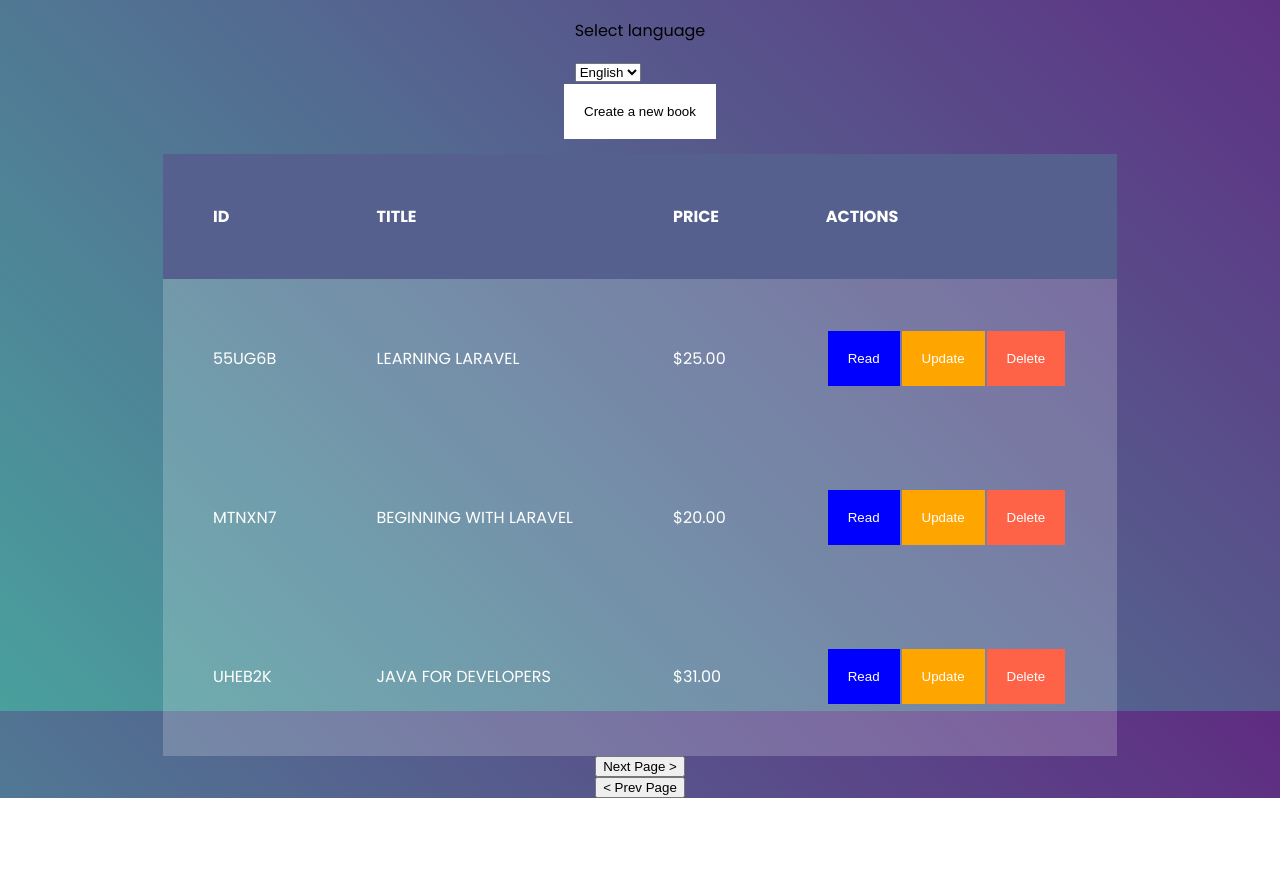
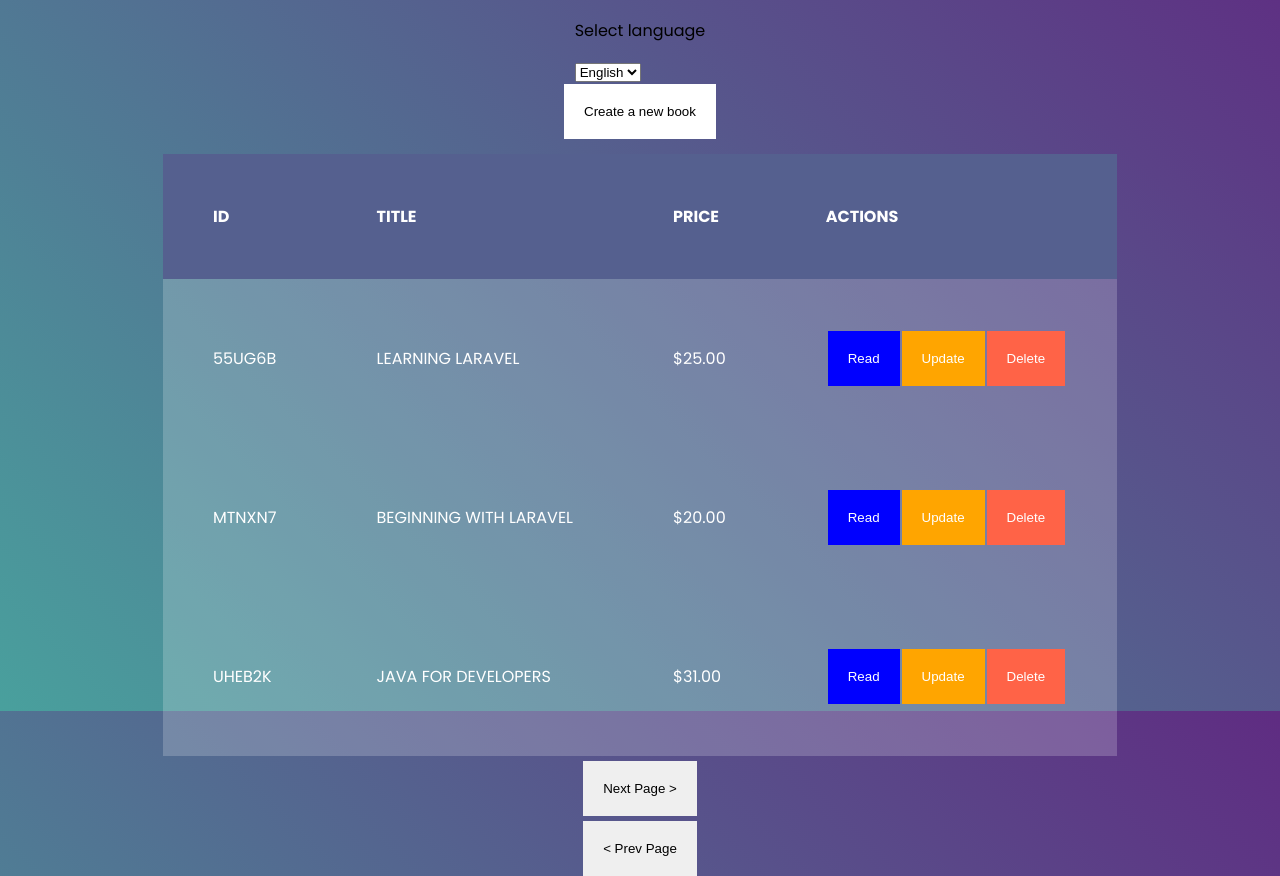
Before and after one commit to dannybar-on/book-shop, a plain HTML site: page index.html in a window 1280 px wide. Shown: the part 89-965 px from the top of the page. Before the commit the page ends 887 px from the top, so only its background shows below. Drawn offline with Linux system fonts and the light colour scheme.

Commit message:
Add files via upload

```diff
--- a/css/default.css
+++ b/css/default.css
@@ -164,3 +164,8 @@ body.rtl {
 .del-btn {
   background-color: tomato;
 }
+
+.pagination-btn {
+  color: #000;
+  margin-top: 5px;
+}
--- a/index.html
+++ b/index.html
@@ -69,8 +69,8 @@
       </thead>
       <tbody class="books-container"></tbody>
     </table>
-    <button data-trans="next-page" onclick="onNextPage()">Next Page > </button>
-    <button data-trans="prev-page" onclick="onPrevPage()">< Prev Page</button>
+    <button data-trans="next-page" class="btn pagination-btn" onclick="onNextPage()">Next Page > </button>
+    <button data-trans="prev-page" class="btn pagination-btn" onclick="onPrevPage()">< Prev Page</button>
     <script src="js/services/util.service.js"></script>
     <script src="js/services/storage.service.js"></script>
     <script src="js/lang.js"></script>
```
